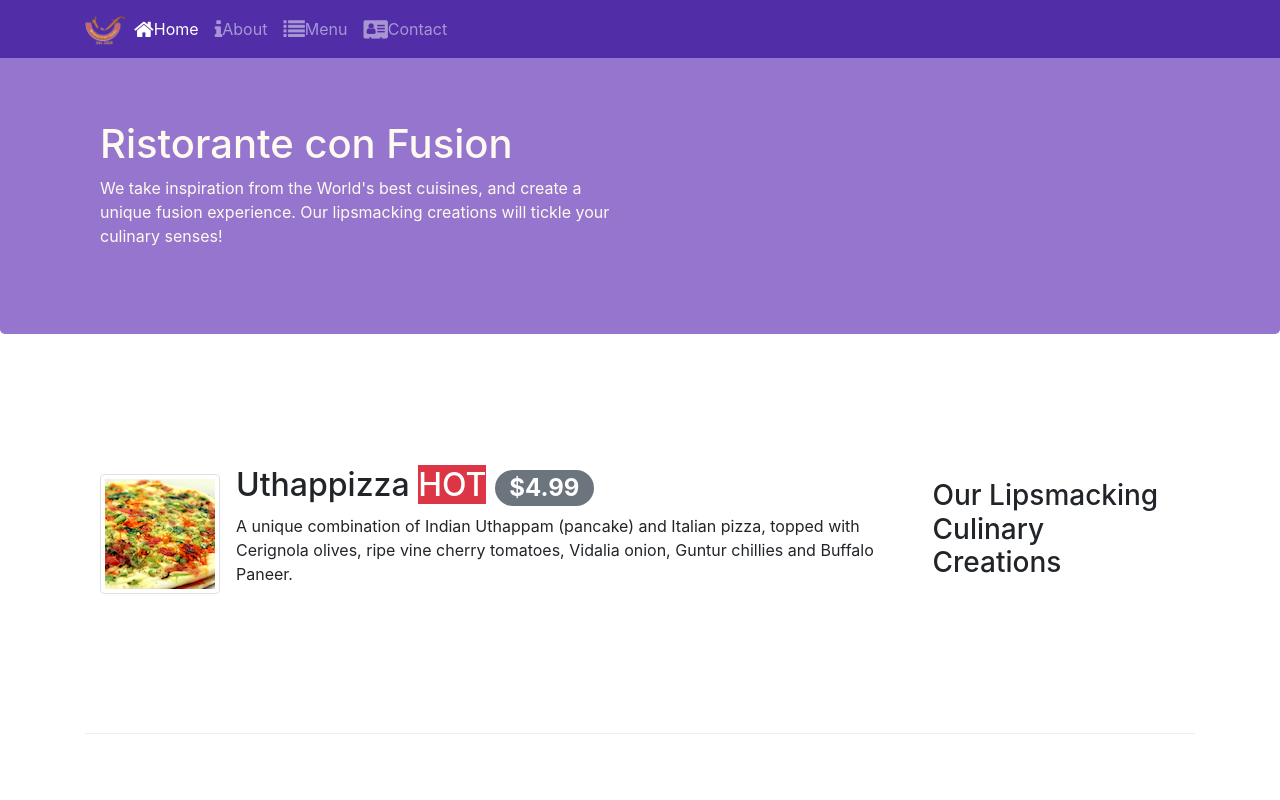
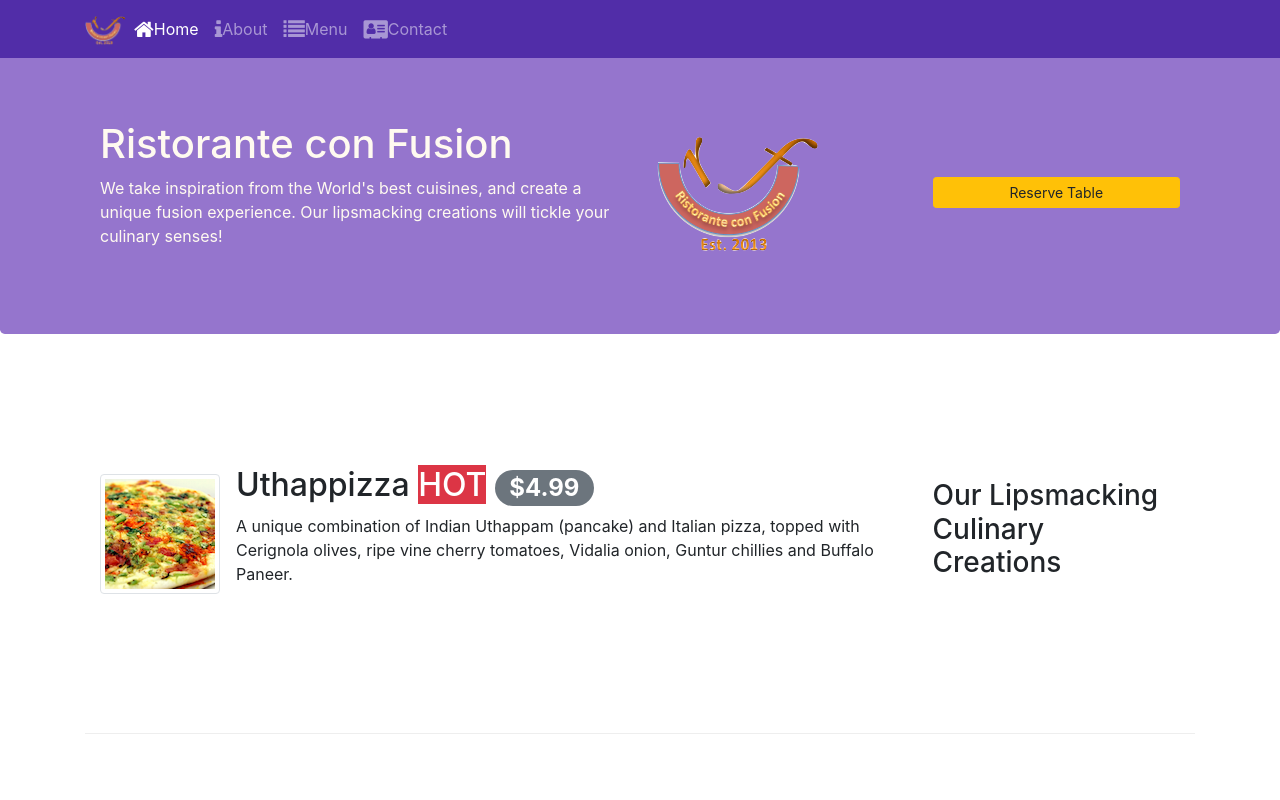
Before and after one commit to IvanArjona/confusion-bootstrap-4, a website: page index.html in a window 1280 px wide. Shown: the top 800 px of the page. Drawn offline with nearby package versions, Linux system fonts and the light colour scheme.

Commit message:
Assignment 2 task 3

```diff
--- a/index.html
+++ b/index.html
@@ -41,7 +41,19 @@
                     <h1>Ristorante con Fusion</h1>
                     <p>We take inspiration from the World's best cuisines, and create a unique fusion experience. Our lipsmacking creations will tickle your culinary senses!</p>
                 </div>
-                <div class="col-12 col-sm">
+                <div class="col-12 col-sm-6 align-self-center">
+                    <div class="row">
+                        <div class="col-6">
+                            <img src="img/logo.png" class="img-fluid">
+                        </div>
+                        <div class="col-6 align-self-center">
+                            <a href="./index.html#reservation">
+                                <button href="./index.html#reservation" class="btn btn-sm btn-block btn-warning">
+                                    Reserve Table
+                                </button>
+                            </a>
+                        </div>
+                    </div>
                 </div>
             </div>
         </div>
@@ -95,7 +107,7 @@
             </div>
         </div>
 
-        <div class="row row-content self-align-center">
+        <div id="reservation" class="row row-content self-align-center">
             <div class="col-12 col-sm-8 mx-auto">
                 <div class="card">
                     <h3 class="card-header bg-warning text-white">Reserve a Table</h3>
```
